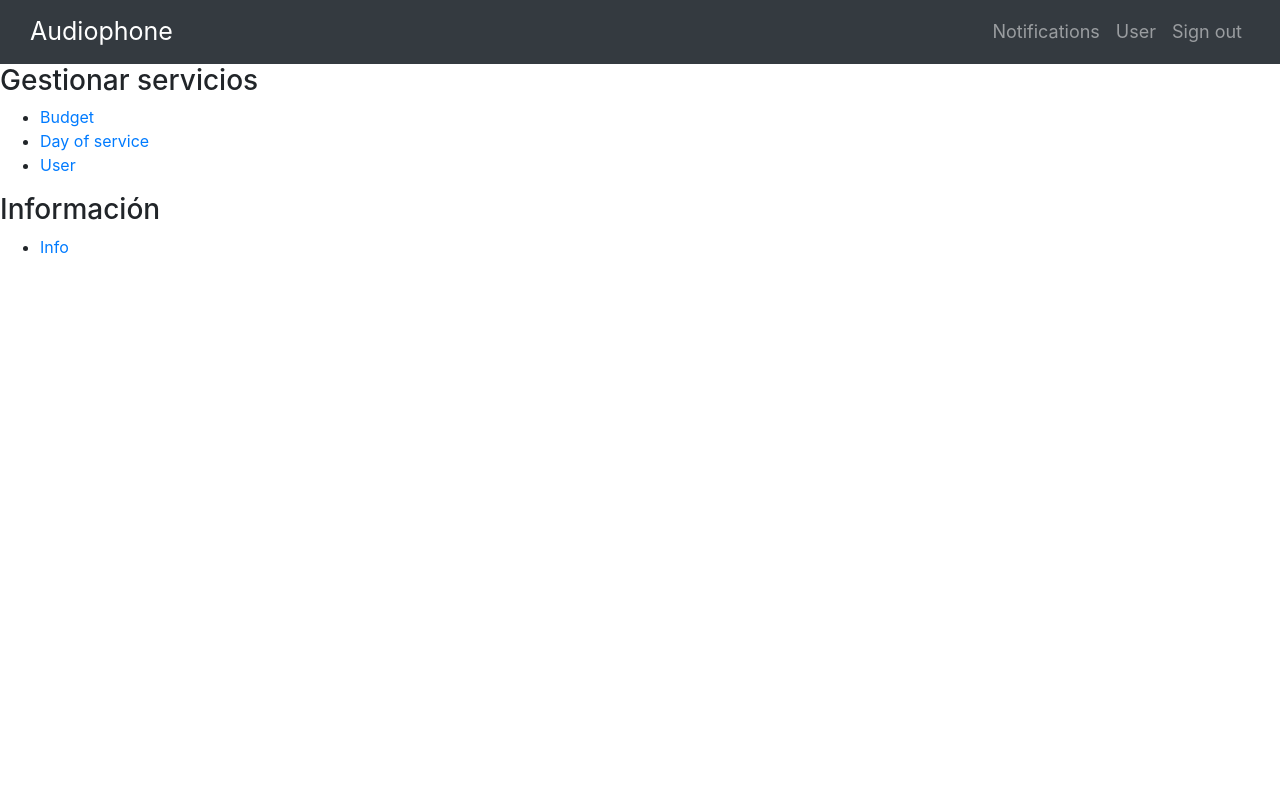
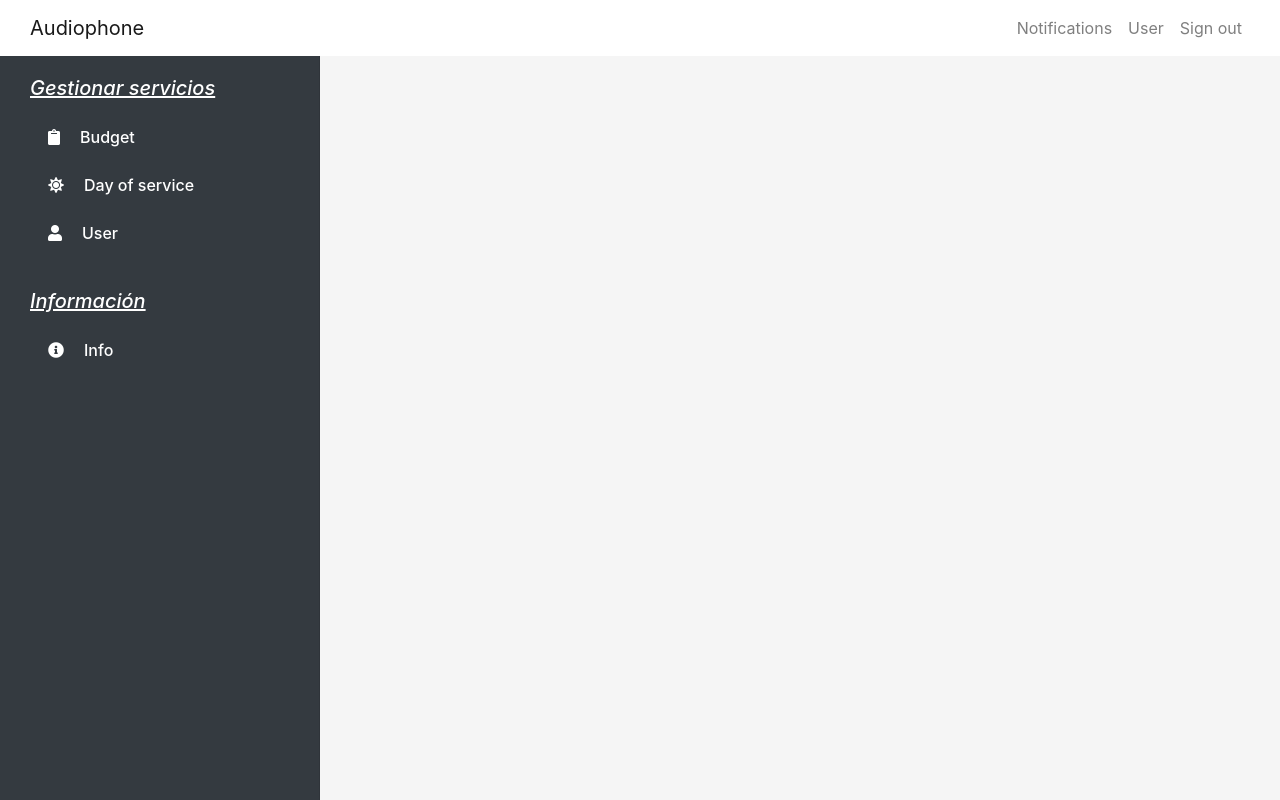
Before and after one commit to eaudiophone/audiophone-core, a React (Create React App) app: page /home in a window 1280 px wide. Built offline with nearby package versions, Linux system fonts and the light colour scheme.

Commit message:
diseño del sidebar y navbar actualizados

```diff
--- a/package.json
+++ b/package.json
@@ -34,5 +34,8 @@
       "last 1 firefox version",
       "last 1 safari version"
     ]
+  },
+  "devDependencies": {
+    "@fortawesome/fontawesome-free": "^5.12.0"
   }
 }
--- a/src/components/navbar/Navbar.css
+++ b/src/components/navbar/Navbar.css
@@ -1,14 +1,19 @@
+body {
+	background-color: #f5f5f5;
+}
+
 .navbar-brand {
-	font-size: 25px;
+	font-size: 20px;
 }
 
 .navbar {
 	padding-right: 30px;
 	padding-left: 30px;
+	background-color: white;
 }
 
 .nav-item {
-	font-size: 18px;
+	font-size: 16px;
 }
 
 .btn-dark, .btn-dark:hover {
--- a/src/components/navbar/Navbar.jsx
+++ b/src/components/navbar/Navbar.jsx
@@ -1,6 +1,7 @@
 import React from 'react';
 
 import 'bootstrap/js/dist/collapse';
+
 import './Navbar.css';
 
 const Navbar = () => (
@@ -8,7 +9,7 @@ const Navbar = () => (
 	<div className="navbar-expand-sm">
 		<nav
 			role="navigation"
-			className="navbar navbar-dark bg-dark"
+			className="navbar navbar-light bg-"
 		>
 			<span className="navbar-brand">Audiophone</span>
 			<button
--- a/src/components/sidebar/Sidebar-hardcode.jsx
+++ b/src/components/sidebar/Sidebar-hardcode.jsx
@@ -4,28 +4,33 @@ export const MENU = {
 			id: 1,
 			link: '/records',
 			name: 'Records',
+			icon: 'fas fa-microphone'
 		},
 		{
 			id: 2,
 			link: '/rental',
-			name: 'Rental'
+			name: 'Rental',
+			icon: 'fas fa-truck'
 		}
 	],
 	admin: [
 		{
 			id: 1,
 			link: '/budget',
-			name: 'Budget'
+			name: 'Budget',
+			icon: 'fas fa-clipboard'
 		},
 		{
 			id: 2,
 			link: '/day',
-			name: 'Day of service'
+			name: 'Day of service',
+			icon: 'fas fa-sun'
 		},
 		{
 			id: 3,
 			link: '/user',
-			name: 'User'
+			name: 'User',
+			icon: 'fas fa-user'
 		}
 	],
 };
--- /dev/null
+++ b/src/components/sidebar/Sidebar.css
@@ -0,0 +1,44 @@
+.sidebar {
+	margin-top:56px;
+	position: fixed;
+	top: 0;
+	bottom: 0;
+	left: 0;
+	z-index: 100;
+	padding: 0;
+  	box-shadow: inset -1px 0 0 rgba(0, 0, 0, .1);
+  	width: 25%;
+}
+
+.sidebar-sticky {
+ 	position: -webkit-sticky;
+  	position: sticky;
+  	top: 48px; /* Height of navbar */
+  	height: calc(100vh - 48px);
+  	overflow-x: hidden;
+  	overflow-y: auto; /* Scrollable contents if viewport is shorter than content. */
+}
+
+.sidebar-sticky h6 {
+	text-decoration: underline;
+	font-weight: 500;
+	text-align: left;
+	font-style: italic;
+	margin-top: 20px;
+	font-size: 20px;
+	margin-bottom: 25px;
+	padding-left: 30px;
+	color: white;
+
+}
+
+.sidebar .nav-link {
+	font-weight: 500;
+	color: white;
+	margin-left: 15%;
+	padding: 0;
+}
+
+.sidebar i {
+	margin-right: 20px;
+}
--- a/src/components/sidebar/Sidebar.jsx
+++ b/src/components/sidebar/Sidebar.jsx
@@ -1,69 +1,82 @@
 import React, { Component } from 'react';
-import { Link, BrowserRouter as Router, } from 'react-router-dom';
+import { Link } from 'react-router-dom';
+
 import { MENU } from './Sidebar-hardcode';
-import AdminRoutes from './../../routes/Admin';
-import UserRoutes from './../../routes/User';
+import './Sidebar.css';
+
+// import AdminRoutes from './../../routes/Admin';
+// import UserRoutes from './../../routes/User';
 
 class Sidebar extends Component {
+
+	constructor( props ) {
+
+		super( props );
+
+		this.menu = [];
+
+		this.checkUser();
+	}
 
 	checkUser() {
 
 		if ( this.props.admin === 'ADMIN_ROLE' ) {
 
-			return (
-				<div>
-					{ this.getSidebar( MENU.admin ) }
-					<AdminRoutes />
-				</div>
-			);
+			this.menu = MENU.admin;
 
 		} else {
 
-			return (
-				<div>
-					{ this.getSidebar( MENU.user ) }
-					<UserRoutes />
-				</div>
-			);
+			this.menu = MENU.user;
 		}
 	}
 
-	getSidebar( role ) {
+	getMenu() {
 
 		return (
 
-			<div>
-				<nav>
-					<h3>Gestionar servicios</h3>
-          			<ul>
-          				{ 	role.map( ( element ) => {
+			<ul className="nav flex-column">
+
+          		{ this.menu.map( ( element ) => {
 
           			return (
-          							<li key={ element.id }>
-          								<Link to={ element.link }>
+          				<li
+          					key={ element.id }
+          					className="nav-item"
+          				>
+          					<Link
+          						to={ element.link }
+          						className="nav-link"
+          					>
+          						<i className={ element.icon }></i>
           						{ element.name }
           					</Link>
           				</li>
           					)
           				})
           		}
+          		<h6>Información</h6>
+          		<li className="nav-item">
+          			<Link className="nav-link" to="/info">
+          				<i className="fas fa-info-circle"></i>
+          				Info
+          			</Link>
+          		</li>
           	</ul>
-          			<h3>Información</h3>
-          			<ul>
-            			<li><Link to="/info">Info</Link></li>
-          			</ul>
-          		</nav>
-			</div>
+
 		);
 	}
 
+
 	render() {
 
-		return(
+		return (
 
-			<Router>
-				{ this.checkUser() }
-			</Router>
+			<div className="bg-dark sidebar">
+				<div className="sidebar-sticky">
+					<h6>Gestionar servicios</h6>
+					{ this.getMenu() }
+				</div>
+			</div>
 		);
 	}
 }
--- a/src/index.jsx
+++ b/src/index.jsx
@@ -5,6 +5,7 @@ import * as serviceWorker from './serviceWorker';
 
 // bootstrap-css
 import 'bootstrap/dist/css/bootstrap.css';
+import '@fortawesome/fontawesome-free/css/all.css';
 
 ReactDOM.render( <App />, document.getElementById('root') );
 
--- a/src/pages/home/Home.jsx
+++ b/src/pages/home/Home.jsx
@@ -8,9 +8,20 @@ class Home extends Component {
 
 		return (
 
-			<div>
+			<div className="container-fliud">
+
 				<Navbar />
-				<Sidebar admin="ADMIN_ROLE" />
+
+				<div className="row">
+
+					<div className="col-3 d-none d-md-block">
+						<Sidebar admin="ADMIN_ROLE" />
+					</div>
+
+					<div className="col-9">
+						{ /* Content here */ }
+					</div>
+				</div>
 			</div>
 		);
 	}
```
Also changed, not shown: 1 other file (tests, documents, lock files or other folders). Lines whose indentation alone changed are shown as unchanged.
